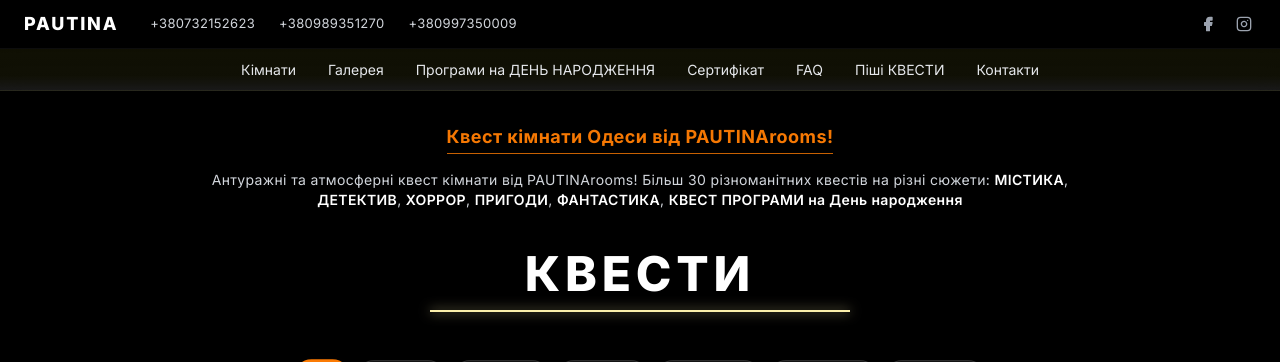
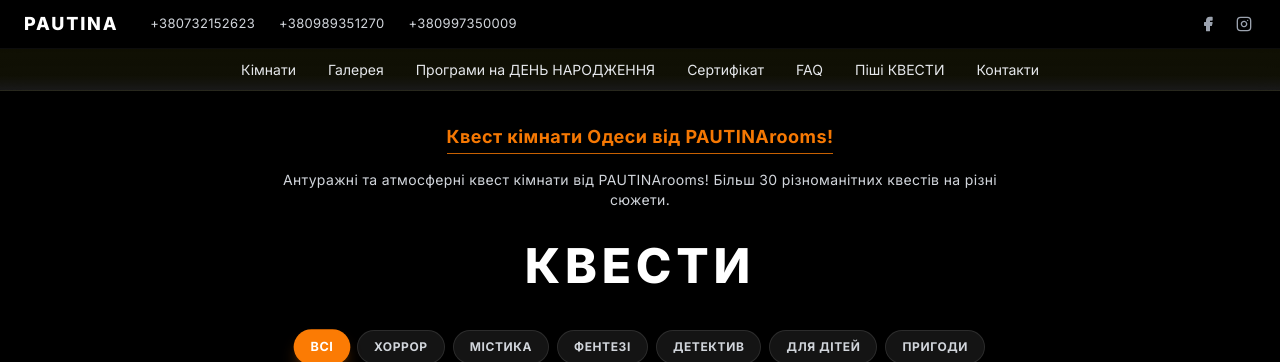
Before and after one commit to alisitskyi/pautina-website, a Next.js app: page / in a window 1280 px wide. Shown: the top 362 px of the page. Built offline with nearby package versions, Linux system fonts and the light colour scheme; no server answers.

Commit message:
style: remove genres list from intro text and remove underline bar under quests header

```diff
--- a/src/app/page.tsx
+++ b/src/app/page.tsx
@@ -19,24 +19,15 @@ export default async function HomePage() {
           </div>
 
           {/* Description Paragraph */}
-          <p className="text-gray-300 text-xs sm:text-sm md:text-[14px] leading-relaxed tracking-wide font-normal max-w-4xl mx-auto mb-8 sm:mb-10">
-            Антуражні та атмосферні квест кімнати від PAUTINArooms! Більш 30 різноманітних квестів на різні сюжети:{' '}
-            <span className="font-semibold text-white">МІСТИКА</span>,{' '}
-            <span className="font-semibold text-white">ДЕТЕКТИВ</span>,{' '}
-            <span className="font-semibold text-white">ХОРРОР</span>,{' '}
-            <span className="font-semibold text-white">ПРИГОДИ</span>,{' '}
-            <span className="font-semibold text-white">ФАНТАСТИКА</span>,{' '}
-            <span className="font-semibold text-white">КВЕСТ ПРОГРАМИ на День народження</span>
+          <p className="text-gray-300 text-xs sm:text-sm md:text-[14px] leading-relaxed tracking-wide font-normal max-w-3xl mx-auto mb-6 sm:mb-8">
+            Антуражні та атмосферні квест кімнати від PAUTINArooms! Більш 30 різноманітних квестів на різні сюжети.
           </p>
 
-          {/* Signature Title: КВЕСТИ with Gold Underline Bar */}
-          <div className="mb-8 sm:mb-10">
-            <div className="inline-block relative">
-              <h1 className="text-3xl sm:text-4xl md:text-5xl font-extrabold text-white tracking-widest uppercase">
-                КВЕСТИ
-              </h1>
-              <div className="h-[2px] bg-[#fbefab] shadow-[0_0_12px_rgba(251,239,171,0.8)] mt-3 mx-auto w-full min-w-[260px] sm:min-w-[420px]" />
-            </div>
+          {/* Title: КВЕСТИ */}
+          <div className="mb-6 sm:mb-8">
+            <h1 className="text-3xl sm:text-4xl md:text-5xl font-extrabold text-white tracking-widest uppercase">
+              КВЕСТИ
+            </h1>
           </div>
         </div>
       </section>
```
